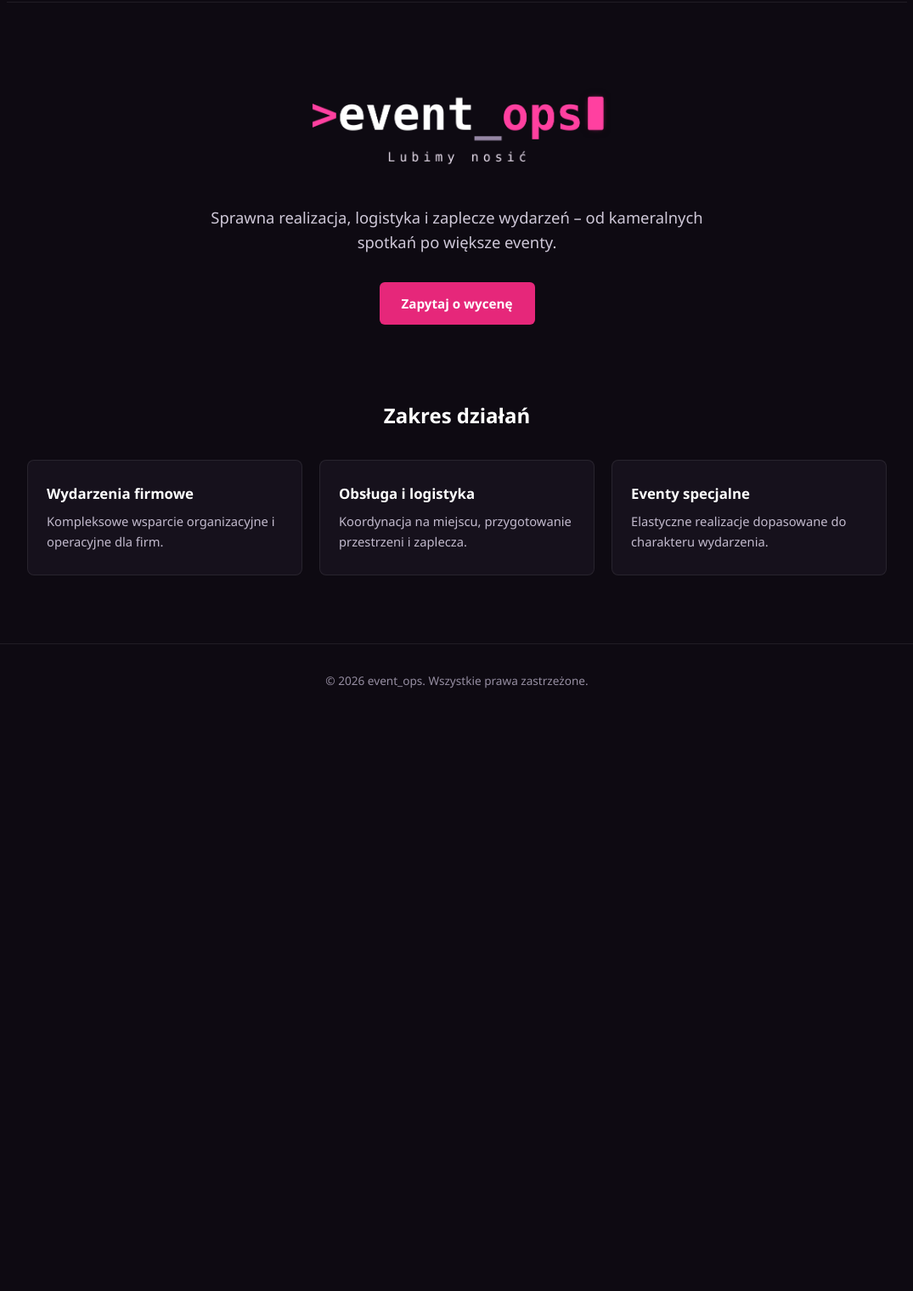
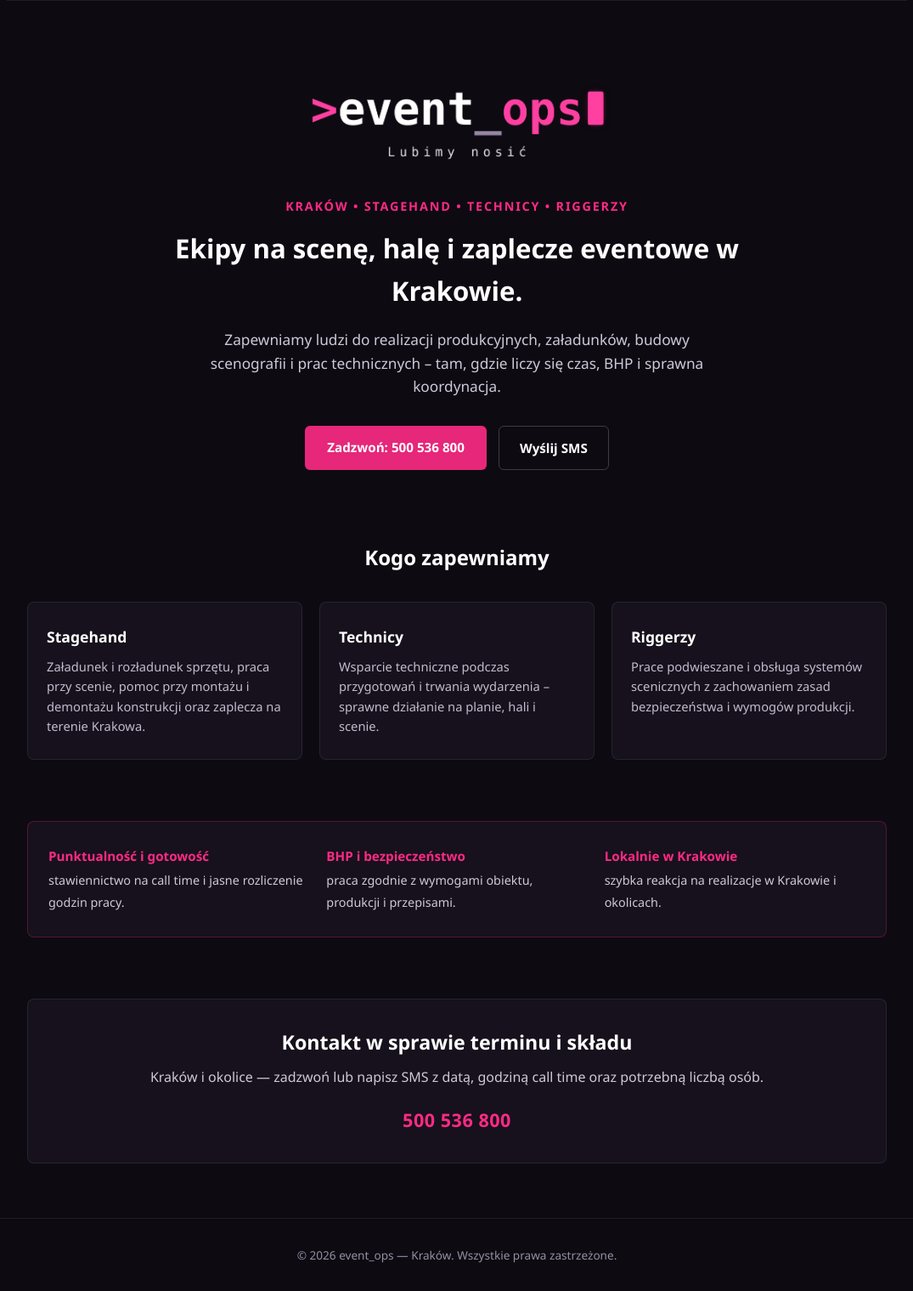
Before and after one commit to MatizEO/eventops, a plain HTML site: page index.html in a window 1280 px wide. Shown: the part 82-1601 px from the top of the page at 85% size, without its empty margins (102-1177 px from the left). Before the commit the page ends 925 px from the top, so only its background shows below. Drawn offline with Linux system fonts and the light colour scheme.

Commit message:
Revise index.html content and styling
Updated the title and various content sections for clarity and detail. Adjusted styles and layout for better presentation.

```diff
--- a/index.html
+++ b/index.html
@@ -3,9 +3,10 @@
 <head>
     <meta charset="UTF-8">
     <meta name="viewport" content="width=device-width, initial-scale=1.0">
-    <title>event_ops</title>
+    <title>event_ops — Stagehand, Technicy, Riggerzy | Kraków</title>
     <style>
         * { box-sizing: border-box; margin: 0; padding: 0; }
+        html { scroll-behavior: smooth; }
         body {
             font-family: 'Segoe UI', Arial, sans-serif;
             background-color: #0e0a12;
@@ -24,7 +25,7 @@
             border-bottom: 1px solid rgba(255, 255, 255, 0.08);
         }
         .brand-logo {
-            height: 44px;
+            height: 42px;
             width: auto;
             display: block;
         }
@@ -42,9 +43,9 @@
         }
         nav a:hover { color: #ff2a85; }
         .hero {
-            max-width: 860px;
+            max-width: 880px;
             margin: 0 auto;
-            padding: 80px 24px 64px;
+            padding: 76px 24px 64px;
             text-align: center;
         }
         .hero-logo {
@@ -52,14 +53,34 @@
             max-height: 130px;
             width: auto;
             height: auto;
-            margin: 0 auto 28px;
+            margin: 0 auto 24px;
             display: block;
+        }
+        .role-bar {
+            color: #ff2a85;
+            font-size: 0.9rem;
+            font-weight: 600;
+            letter-spacing: 1.8px;
+            text-transform: uppercase;
+            margin-bottom: 14px;
+        }
+        .hero h1 {
+            font-size: 1.95rem;
+            font-weight: 700;
+            max-width: 740px;
+            margin: 0 auto 18px;
         }
         .hero p {
             color: #cfc8d8;
-            font-size: 1.15rem;
-            max-width: 620px;
+            font-size: 1.08rem;
+            max-width: 640px;
             margin: 0 auto 32px;
+        }
+        .cta-group {
+            display: flex;
+            justify-content: center;
+            flex-wrap: wrap;
+            gap: 14px;
         }
         .btn {
             display: inline-block;
@@ -72,10 +93,25 @@
             font-size: 0.95rem;
         }
         .btn:hover { background-color: #ff2a85; }
+        .btn-secondary {
+            display: inline-block;
+            padding: 13px 24px;
+            background-color: transparent;
+            color: #ffffff;
+            text-decoration: none;
+            border-radius: 6px;
+            border: 1px solid rgba(255, 255, 255, 0.2);
+            font-weight: 600;
+            font-size: 0.95rem;
+        }
+        .btn-secondary:hover {
+            border-color: #ff2a85;
+            color: #ff2a85;
+        }
         .offer {
             max-width: 1060px;
             margin: 0 auto;
-            padding: 24px 24px 80px;
+            padding: 20px 24px 72px;
         }
         .offer h2 {
             text-align: center;
@@ -94,13 +130,67 @@
             padding: 26px 22px;
         }
         .card h3 {
-            font-size: 1.05rem;
-            margin-bottom: 8px;
+            font-size: 1.1rem;
+            margin-bottom: 10px;
+            color: #ffffff;
         }
         .card p {
             color: #c2bacd;
             font-size: 0.92rem;
         }
+        .standards {
+            max-width: 1060px;
+            margin: 0 auto 72px;
+            padding: 0 24px;
+        }
+        .standards-box {
+            background-color: #16111c;
+            border: 1px solid rgba(255, 42, 133, 0.25);
+            border-radius: 8px;
+            padding: 28px 24px;
+            display: grid;
+            grid-template-columns: repeat(auto-fit, minmax(220px, 1fr));
+            gap: 20px;
+        }
+        .standards-item strong {
+            display: block;
+            color: #ff2a85;
+            font-size: 0.95rem;
+            margin-bottom: 4px;
+        }
+        .standards-item span {
+            color: #cfc8d8;
+            font-size: 0.9rem;
+        }
+        .contact-box {
+            max-width: 1060px;
+            margin: 0 auto 64px;
+            padding: 0 24px;
+        }
+        .contact-inner {
+            background-color: #16111c;
+            border: 1px solid rgba(255, 255, 255, 0.08);
+            border-radius: 8px;
+            padding: 32px 24px;
+            text-align: center;
+        }
+        .contact-inner h2 {
+            font-size: 1.45rem;
+            margin-bottom: 10px;
+        }
+        .contact-inner p {
+            color: #cfc8d8;
+            margin-bottom: 20px;
+        }
+        .phone-link {
+            display: inline-block;
+            font-size: 1.35rem;
+            font-weight: 700;
+            color: #ff2a85;
+            text-decoration: none;
+            letter-spacing: 0.5px;
+        }
+        .phone-link:hover { text-decoration: underline; }
         footer {
             text-align: center;
             padding: 32px 24px;
@@ -115,38 +205,68 @@
     <header>
         <a href="#"><img src="logot.png" alt="event_ops" class="brand-logo"></a>
         <nav>
-            <a href="#o-nas">O nas</a>
-            <a href="#oferta">Oferta</a>
+            <a href="#ekipy">Ekipy</a>
+            <a href="#wspolpraca">Współpraca</a>
             <a href="#kontakt">Kontakt</a>
         </nav>
     </header>
 
-    <section class="hero" id="o-nas">
+    <section class="hero">
         <img src="logot.png" alt="event_ops" class="hero-logo">
-        <p>Sprawna realizacja, logistyka i zaplecze wydarzeń – od kameralnych spotkań po większe eventy.</p>
-        <a href="mailto:kontakt@eventops.pl" class="btn">Zapytaj o wycenę</a>
+        <div class="role-bar">Kraków • Stagehand • Technicy • Riggerzy</div>
+        <h1>Ekipy na scenę, halę i zaplecze eventowe w Krakowie.</h1>
+        <p>Zapewniamy ludzi do realizacji produkcyjnych, załadunków, budowy scenografii i prac technicznych – tam, gdzie liczy się czas, BHP i sprawna koordynacja.</p>
+        <div class="cta-group">
+            <a href="tel:+48500536800" class="btn">Zadzwoń: 500 536 800</a>
+            <a href="sms:+48500536800" class="btn-secondary">Wyślij SMS</a>
+        </div>
     </section>
 
-    <section class="offer" id="oferta">
-        <h2>Zakres działań</h2>
+    <section class="offer" id="ekipy">
+        <h2>Kogo zapewniamy</h2>
         <div class="cards">
             <div class="card">
-                <h3>Wydarzenia firmowe</h3>
-                <p>Kompleksowe wsparcie organizacyjne i operacyjne dla firm.</p>
+                <h3>Stagehand</h3>
+                <p>Załadunek i rozładunek sprzętu, praca przy scenie, pomoc przy montażu i demontażu konstrukcji oraz zaplecza na terenie Krakowa.</p>
             </div>
             <div class="card">
-                <h3>Obsługa i logistyka</h3>
-                <p>Koordynacja na miejscu, przygotowanie przestrzeni i zaplecza.</p>
+                <h3>Technicy</h3>
+                <p>Wsparcie techniczne podczas przygotowań i trwania wydarzenia – sprawne działanie na planie, hali i scenie.</p>
             </div>
             <div class="card">
-                <h3>Eventy specjalne</h3>
-                <p>Elastyczne realizacje dopasowane do charakteru wydarzenia.</p>
+                <h3>Riggerzy</h3>
+                <p>Prace podwieszane i obsługa systemów scenicznych z zachowaniem zasad bezpieczeństwa i wymogów produkcji.</p>
             </div>
         </div>
     </section>
 
-    <footer id="kontakt">
-        <p>© 2026 event_ops. Wszystkie prawa zastrzeżone.</p>
+    <section class="standards" id="wspolpraca">
+        <div class="standards-box">
+            <div class="standards-item">
+                <strong>Punktualność i gotowość</strong>
+                <span>stawiennictwo na call time i jasne rozliczenie godzin pracy.</span>
+            </div>
+            <div class="standards-item">
+                <strong>BHP i bezpieczeństwo</strong>
+                <span>praca zgodnie z wymogami obiektu, produkcji i przepisami.</span>
+            </div>
+            <div class="standards-item">
+                <strong>Lokalnie w Krakowie</strong>
+                <span>szybka reakcja na realizacje w Krakowie i okolicach.</span>
+            </div>
+        </div>
+    </section>
+
+    <section class="contact-box" id="kontakt">
+        <div class="contact-inner">
+            <h2>Kontakt w sprawie terminu i składu</h2>
+            <p>Kraków i okolice — zadzwoń lub napisz SMS z datą, godziną call time oraz potrzebną liczbą osób.</p>
+            <a href="tel:+48500536800" class="phone-link">500 536 800</a>
+        </div>
+    </section>
+
+    <footer>
+        <p>© 2026 event_ops — Kraków. Wszystkie prawa zastrzeżone.</p>
     </footer>
 
 </body>
```
